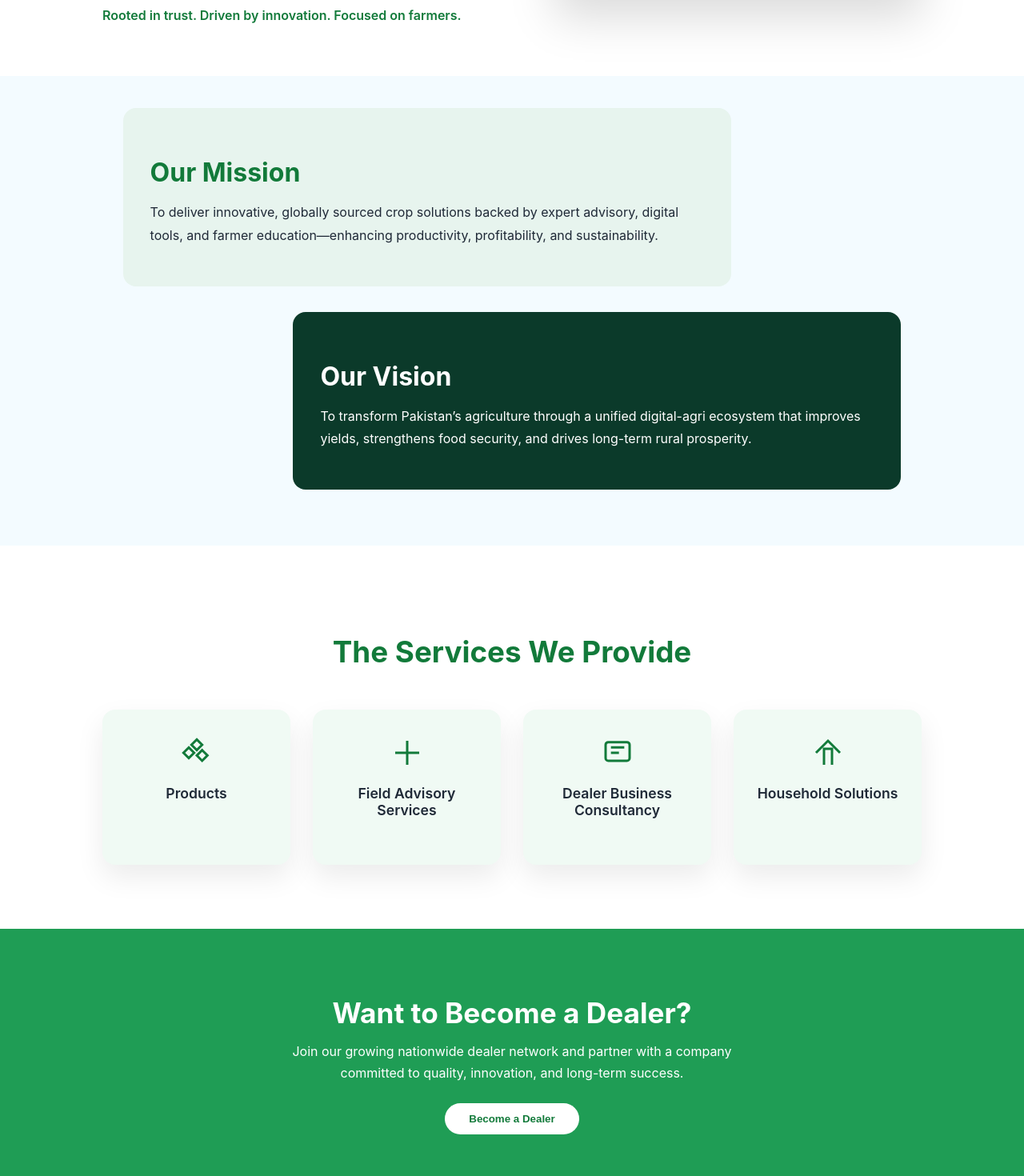
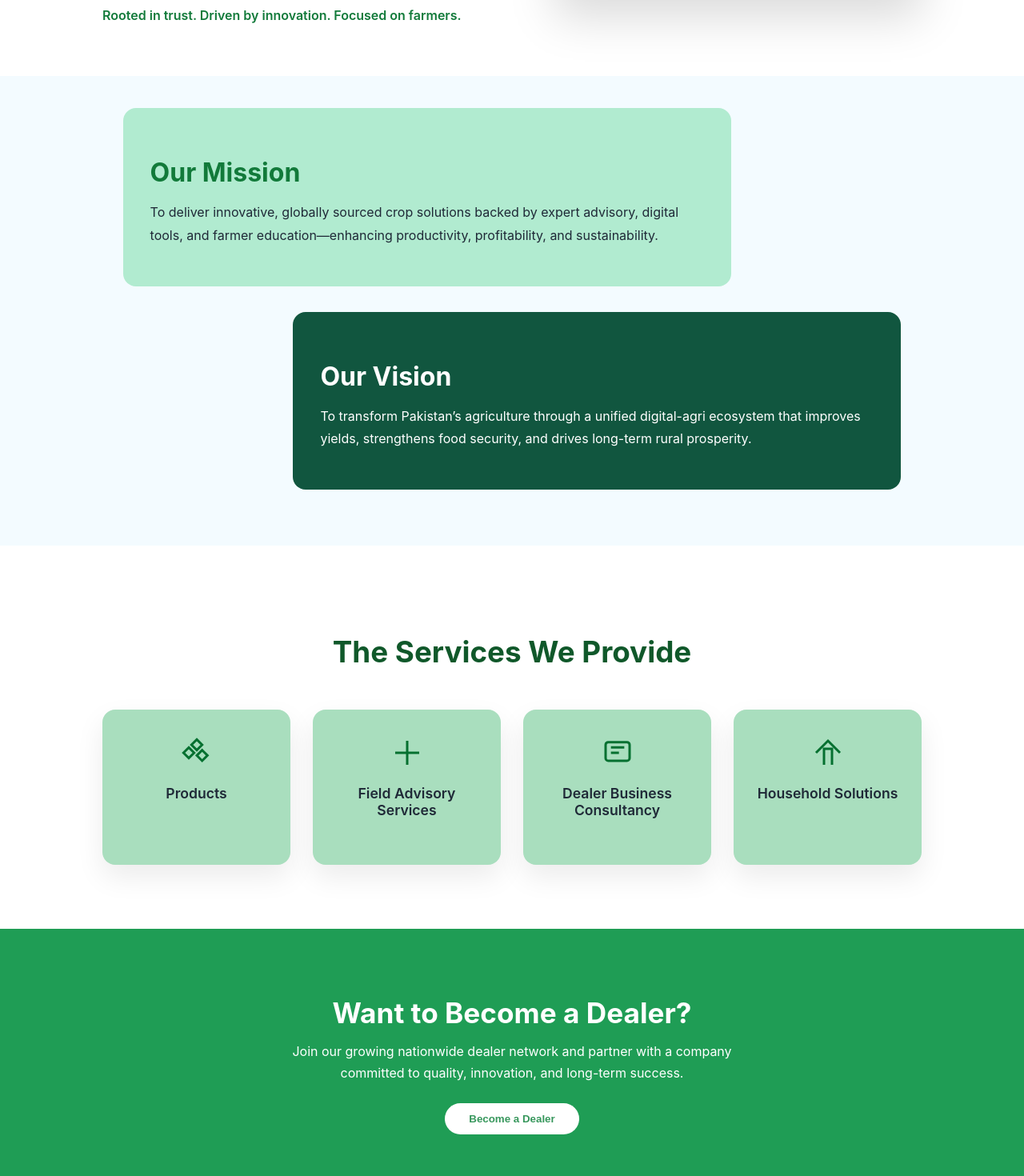
Before and after one commit to iamna122/sooraj-crop-sciences, a React (Create React App) app: page /about in a window 1280 px wide. Shown: the part 1140-2610 px from the top of the page at 80% size. Built offline with nearby package versions, Linux system fonts and the light colour scheme; the HTML template or start-up script is replaced by a standard one.

Commit message:
changed colours and aaded hover

```diff
--- a/src/pages/About.jsx
+++ b/src/pages/About.jsx
@@ -90,7 +90,7 @@ export default function About() {
         <div
           className="slide-left"
           style={{
-            background: "#e7f4ee",
+            background: "#b1ebd0ff",
             padding: 34,
             borderRadius: 16,
             maxWidth: 760,
@@ -110,7 +110,7 @@ export default function About() {
         <div
           className="slide-right"
           style={{
-            background: "#0b3a2a",
+            background: "#11563fff",
             color: "#fff",
             padding: 34,
             borderRadius: 16,
@@ -131,7 +131,7 @@ export default function About() {
 
       {/* ================= SERVICES ================= */}
       <section style={{ padding: "80px 10%", textAlign: "center" }}>
-        <h2 style={{ color: "#127a3a", fontSize: "2.3rem", marginBottom: 50 }}>
+        <h2 style={{ color: "#10582aff", fontSize: "2.3rem", marginBottom: 50 }}>
           The Services We Provide
         </h2>
 
@@ -170,7 +170,7 @@ export default function About() {
         <button
           style={{
             background: "#fff",
-            color: "#127a3a",
+            color: "#37975cff",
             border: "none",
             padding: "12px 30px",
             borderRadius: 28,
@@ -203,7 +203,7 @@ export default function About() {
         }
 
         .service-box {
-          background: #f0faf4;
+          background: #a9debeff;
           padding: 34px 24px;
           border-radius: 16px;
           box-shadow: 0 15px 35px rgba(0,0,0,0.08);
@@ -224,7 +224,7 @@ export default function About() {
         .service-box svg {
           width: 40px;
           height: 40px;
-          stroke: #127a3a;
+          stroke: #057030ff;
           fill: none;
           stroke-width: 1.8;
         }
```
